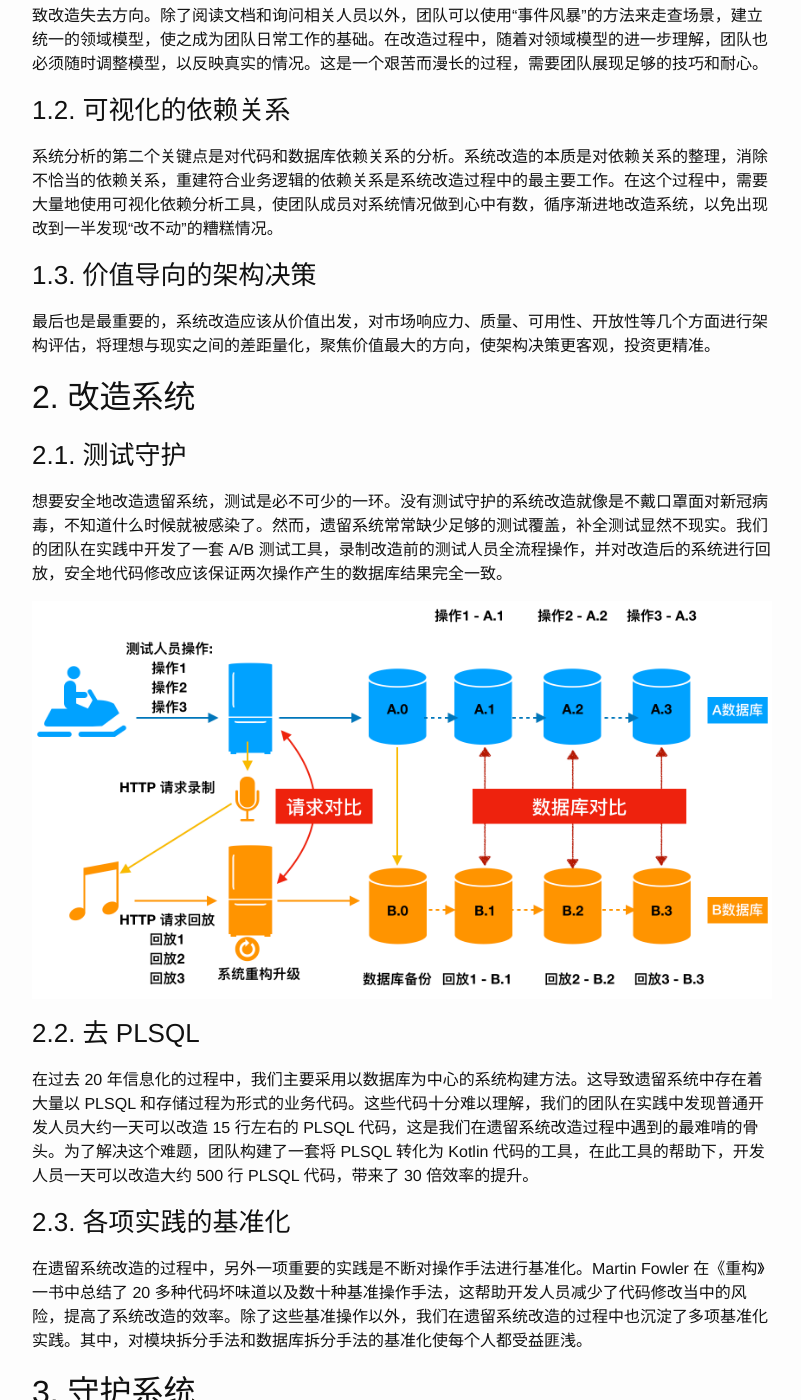
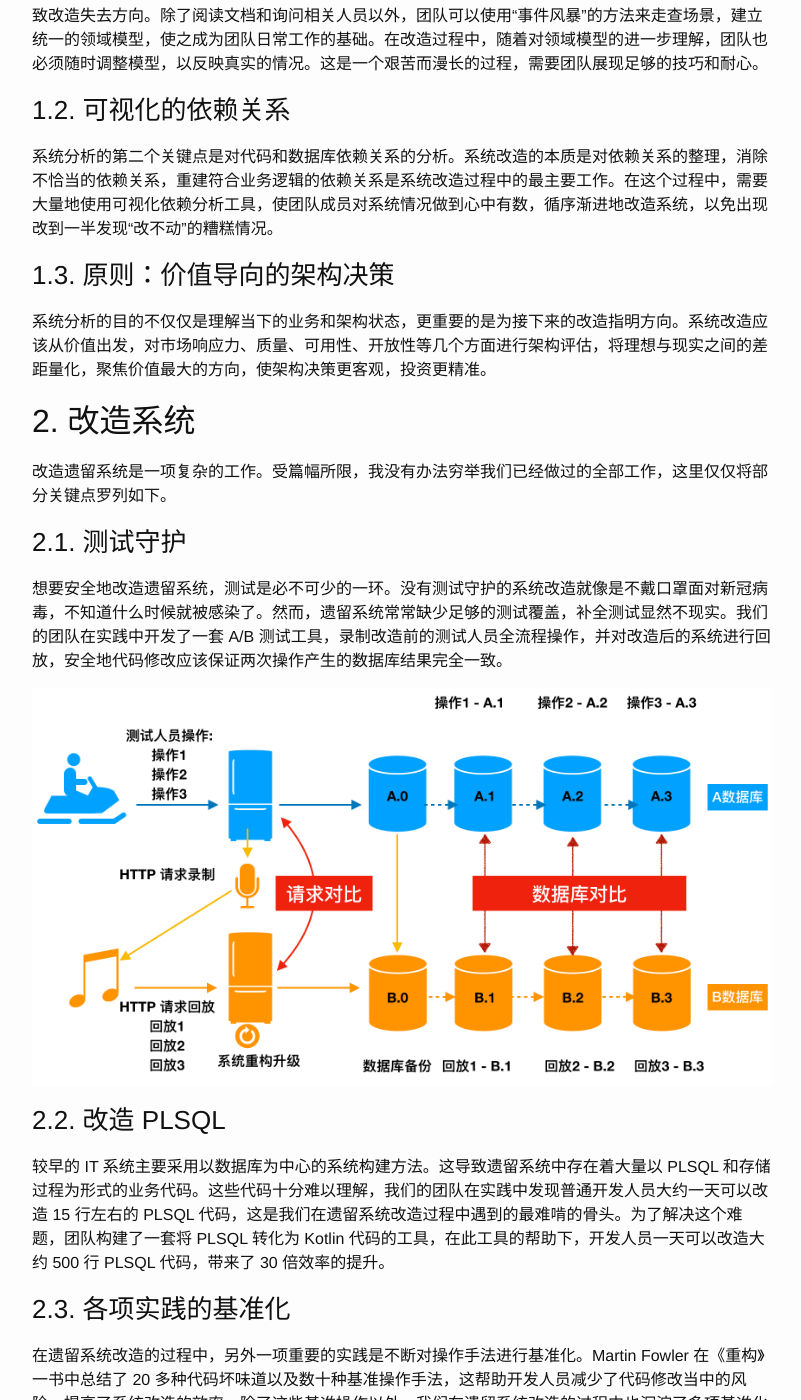
Before and after one commit to qqzh002/qqzh002.github.io, a Jekyll site: the page built from _posts/2020-03-15-遗留系统改造.markdown, in a window 1280 px wide and 1400 px high, scrolled down 1159 px. Shown: the whole window, without its empty margins (238-1039 px from the left). Built offline with Jekyll 4.4.1, drawn with Linux system fonts in a browser that asks for light colours; some of the changed text lies outside the part shown.

Commit message:
feat(legacy system): Hu Le's feedback

```diff
--- a/_posts/2020-03-15-遗留系统改造.markdown
+++ b/_posts/2020-03-15-遗留系统改造.markdown
@@ -30,11 +30,13 @@ date: 2020-03-15
 
 系统分析的第二个关键点是对代码和数据库依赖关系的分析。系统改造的本质是对依赖关系的整理，消除不恰当的依赖关系，重建符合业务逻辑的依赖关系是系统改造过程中的最主要工作。在这个过程中，需要大量地使用可视化依赖分析工具，使团队成员对系统情况做到心中有数，循序渐进地改造系统，以免出现改到一半发现“改不动”的糟糕情况。
 
-### 1.3. 价值导向的架构决策
+### 1.3. 原则：价值导向的架构决策
 
-最后也是最重要的，系统改造应该从价值出发，对市场响应力、质量、可用性、开放性等几个方面进行架构评估，将理想与现实之间的差距量化，聚焦价值最大的方向，使架构决策更客观，投资更精准。
+系统分析的目的不仅仅是理解当下的业务和架构状态，更重要的是为接下来的改造指明方向。系统改造应该从价值出发，对市场响应力、质量、可用性、开放性等几个方面进行架构评估，将理想与现实之间的差距量化，聚焦价值最大的方向，使架构决策更客观，投资更精准。
 
 ## 2. 改造系统
+
+改造遗留系统是一项复杂的工作。受篇幅所限，我没有办法穷举我们已经做过的全部工作，这里仅仅将部分关键点罗列如下。
 
 ### 2.1. 测试守护
 
@@ -42,9 +44,9 @@ date: 2020-03-15
 
 ![](/assets/20200315/2.png)
 
-### 2.2. 去 PLSQL
+### 2.2. 改造 PLSQL
 
-在过去 20 年信息化的过程中，我们主要采用以数据库为中心的系统构建方法。这导致遗留系统中存在着大量以 PLSQL 和存储过程为形式的业务代码。这些代码十分难以理解，我们的团队在实践中发现普通开发人员大约一天可以改造 15 行左右的 PLSQL 代码，这是我们在遗留系统改造过程中遇到的最难啃的骨头。为了解决这个难题，团队构建了一套将 PLSQL 转化为 Kotlin 代码的工具，在此工具的帮助下，开发人员一天可以改造大约 500 行 PLSQL 代码，带来了 30 倍效率的提升。
+较早的 IT 系统主要采用以数据库为中心的系统构建方法。这导致遗留系统中存在着大量以 PLSQL 和存储过程为形式的业务代码。这些代码十分难以理解，我们的团队在实践中发现普通开发人员大约一天可以改造 15 行左右的 PLSQL 代码，这是我们在遗留系统改造过程中遇到的最难啃的骨头。为了解决这个难题，团队构建了一套将 PLSQL 转化为 Kotlin 代码的工具，在此工具的帮助下，开发人员一天可以改造大约 500 行 PLSQL 代码，带来了 30 倍效率的提升。
 
 ### 2.3. 各项实践的基准化
 
@@ -58,6 +60,6 @@ date: 2020-03-15
 
 ## 4. 写在最后
 
-对遗留系统进行改造是一项长期工作，在此，我既没有办法罗列我们已经做过的全部工作，也没有办法断言这就是遗留系统改造的全部面貌。这项工作依旧依赖团队中的每一个成员去发动他们的知识与智慧，展现足够的耐心和强大的执行力，帮助每一个遗留系统成为企业数字化转型当中的助力。
+对遗留系统进行改造是一项长期工作，这项工作依赖团队中的每一个成员去发动他们的知识与智慧，展现足够的耐心和强大的执行力，帮助每一个遗留系统成为企业数字化转型当中的助力。
 
 ![](/assets/20200315/4.png)
```
Also changed, not shown: assets/20200315/4.png.
